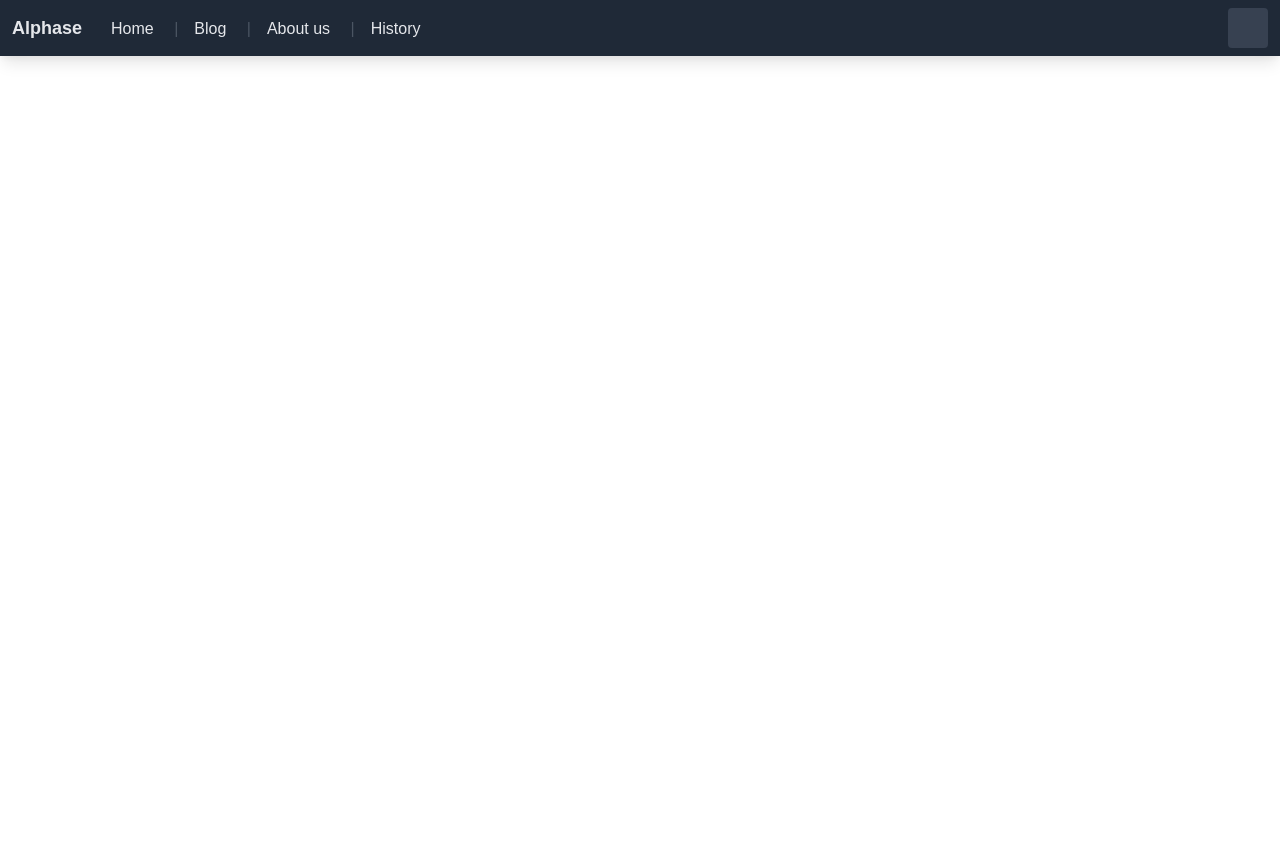
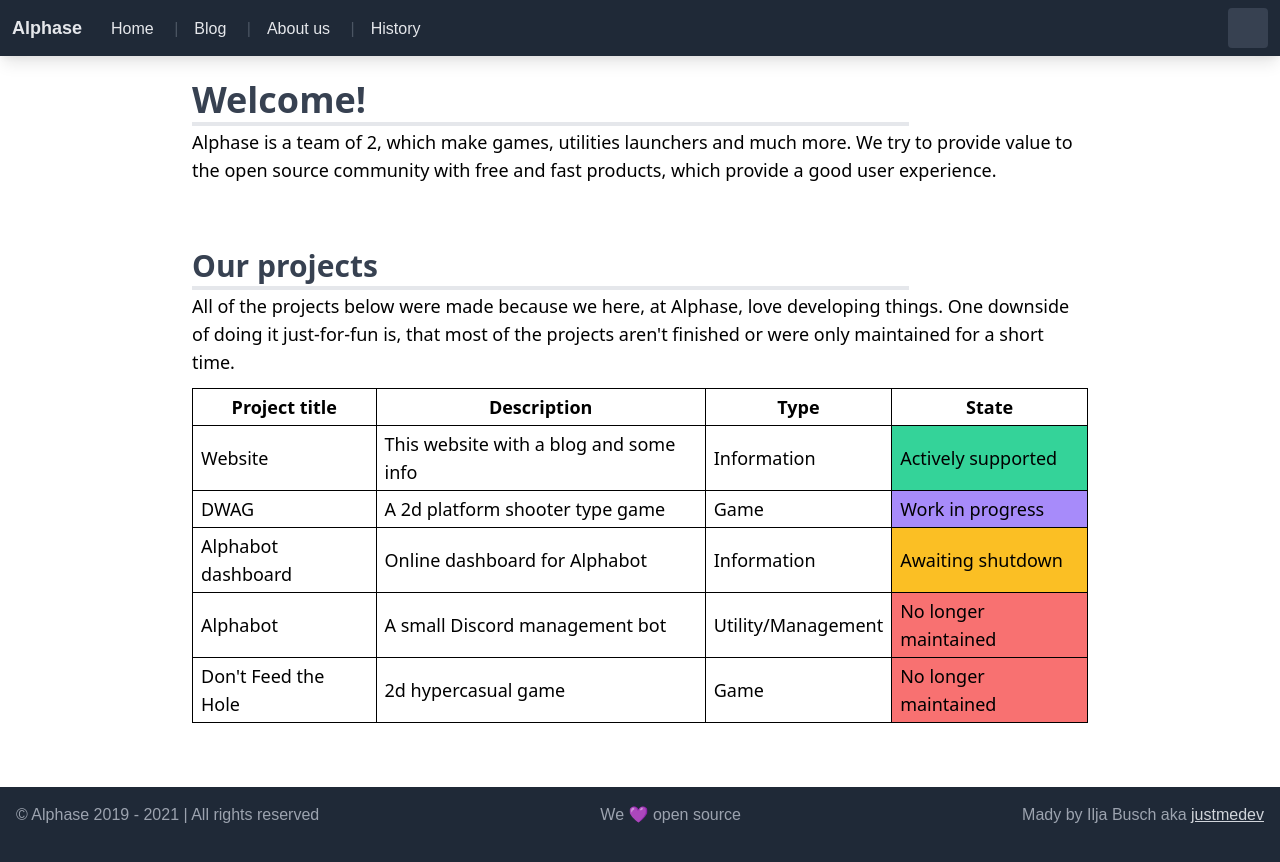
Before and after one commit to AlphaseStudios/alphasestudios.github.io, a Vue app: page / in a window 1280 px wide. Shown: the top 862 px of the page. Before the commit the page ends 800 px from the top, so only its background shows below. Built offline with nearby package versions, Linux system fonts and the light colour scheme; some icons are missing.

Commit message:
Added home and footer

```diff
--- a/src/App.vue
+++ b/src/App.vue
@@ -1,18 +1,28 @@
 <template>
-  <div>
-    <NavBar></NavBar>
-    <router-view/>
+  <div class="relative min-h-screen">
+    <div class="pb-24">
+      <NavBar></NavBar>
+      <router-view/>
+    </div>
+    <Footer></Footer>
   </div>
 </template>
 
 <script>
 import { Component, Vue } from 'vue-property-decorator';
 import NavBar from '@/components/NavBar.vue';
+import Footer from '@/components/Footer.vue';
 
 @Component({
   components: {
     NavBar,
+    Footer,
   },
 })
-export default class App extends Vue {}
+export default class App extends Vue {
+}
 </script>
+
+<style scoped>
+
+</style>
--- /dev/null
+++ b/src/components/Footer.vue
@@ -0,0 +1,22 @@
+<template>
+  <div class="h-24 flex flex-row justify-between text-gray-400 bg-gray-800 poppins p-4 bottom-0 absolute w-full">
+    <div>© Alphase 2019 - {{ currentYear }} | All rights reserved</div>
+    <div>We 💜 open source</div>
+    <div>Mady by Ilja Busch aka <a href="//github.com/justmedev" class="text-gray-300 underline" target="_blank">justmedev</a></div>
+  </div>
+</template>
+
+<script lang="ts">
+import { Component, Vue } from 'vue-property-decorator';
+
+@Component
+export default class Footer extends Vue {
+  private currentYear = (new Date()).getFullYear();
+}
+</script>
+
+<style scoped>
+.poppins {
+  font-family: Poppins, sans-serif;
+}
+</style>
--- a/src/views/Home.vue
+++ b/src/views/Home.vue
@@ -1,5 +1,70 @@
 <template>
-  <div class="home">
+  <div class="max-w-4xl m-auto my-3">
+    <div class="mb-16 mt-6">
+      <span class="text-gray-700 font-bold text-4xl">Welcome!</span>
+      <hr/>
+      <div class="text-lg">
+        Alphase is a team of 2, which make games, utilities launchers and much more. We try to
+        provide
+        value to the open source community with free and fast products, which provide a good user
+        experience.
+      </div>
+    </div>
+
+    <div class="mb-16">
+      <span class="text-gray-700 font-bold text-3xl">Our projects</span>
+      <hr/>
+      <div class="text-lg">
+        All of the projects below were made because we here, at Alphase, love developing things. One
+        downside of doing it just-for-fun is, that most of the projects aren't finished or were only
+        maintained for a short time.
+        <table class="table-auto border-black border border-collapse rounded mt-3">
+          <thead>
+          <tr>
+            <th class="tborder">Project title</th>
+            <th class="tborder">Description</th>
+            <th class="tborder">Type</th>
+            <th class="tborder">State</th>
+          </tr>
+          </thead>
+          <tbody>
+          <tr>
+            <td class="tborder">Website</td>
+            <td class="tborder">This website with a blog and some info</td>
+            <td class="tborder">Information</td>
+            <td class="tborder bg-green-400">Actively supported</td>
+          </tr>
+
+          <tr>
+            <td class="tborder">DWAG</td>
+            <td class="tborder">A 2d platform shooter type game</td>
+            <td class="tborder">Game</td>
+            <td class="tborder bg-purple-400">Work in progress</td>
+          </tr>
+
+          <tr>
+            <td class="tborder">Alphabot dashboard</td>
+            <td class="tborder">Online dashboard for Alphabot</td>
+            <td class="tborder">Information</td>
+            <td class="tborder bg-yellow-400">Awaiting shutdown</td>
+          </tr>
+
+          <tr>
+            <td class="tborder">Alphabot</td>
+            <td class="tborder">A small Discord management bot</td>
+            <td class="tborder">Utility/Management</td>
+            <td class="tborder bg-red-400">No longer maintained</td>
+          </tr>
+          <tr>
+            <td class="tborder">Don't Feed the Hole</td>
+            <td class="tborder">2d hypercasual game</td>
+            <td class="tborder">Game</td>
+            <td class="tborder bg-red-400">No longer maintained</td>
+          </tr>
+          </tbody>
+        </table>
+      </div>
+    </div>
   </div>
 </template>
 
@@ -7,5 +72,18 @@
 import { Component, Vue } from 'vue-property-decorator';
 
 @Component
-export default class Home extends Vue {}
+export default class Home extends Vue {
+}
 </script>
+
+<style scoped>
+.tborder {
+  @apply border border-black py-1 px-2;
+}
+
+hr {
+  border-width: 0.135rem;
+  margin: 2px 0 2px;
+  max-width: 80%;
+}
+</style>
```
